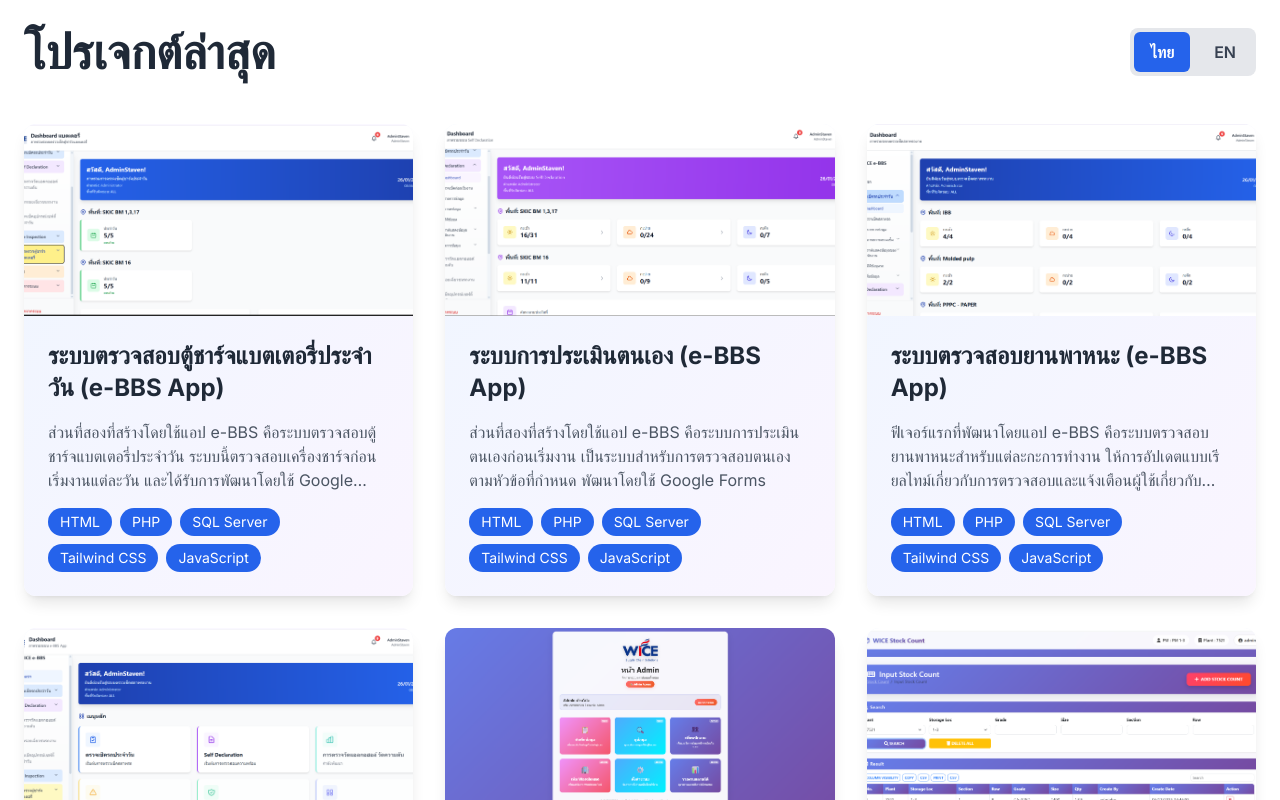
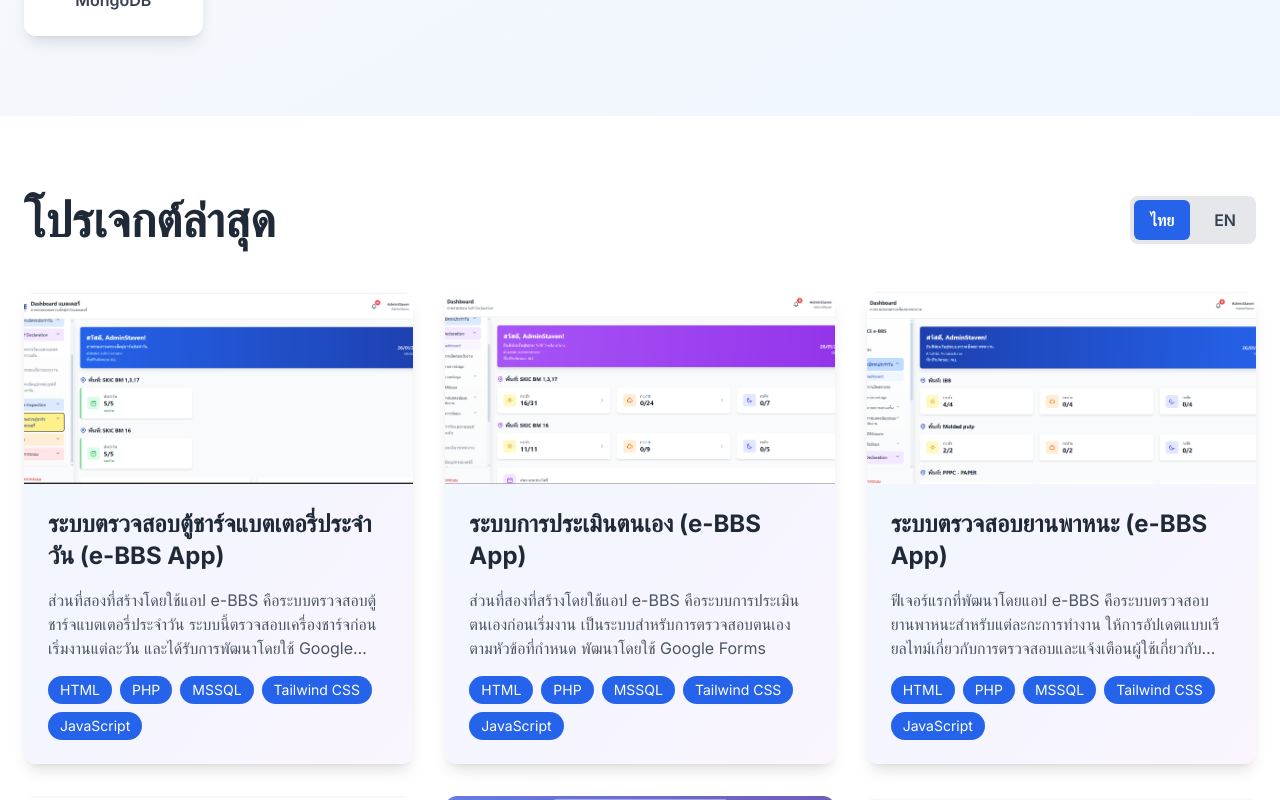
Before and after one commit to nopparut280545/portfolio, a Next.js app: page / in a window 1280 px wide. Shown: the part 2000-2800 px from the top of the page. Built offline with nearby package versions, Linux system fonts and the light colour scheme.

Commit message:
Fix Skills icons and change SQL Server to MSSQL in projects

```diff
--- a/components/Projects.tsx
+++ b/components/Projects.tsx
@@ -80,7 +80,7 @@ const projects: ProjectData[] = [
       th: "ระบบเช็คสต็อกที่ SCGP เป็นการเช็คสินค้าของคลังนำข้อมูลสต๊อกของคลังมา Import เข้าระบบและคีย์ข้อมูลเช็คกับสินค้าในคลัง",
       en: "The stock checking system at SCGP involves checking warehouse inventory, importing warehouse stock data into the system, and then entering the data to check against the actual warehouse stock.",
     },
-    technologies: ["HTML", "PHP", "SQL Server", "CSS"],
+    technologies: ["HTML", "PHP", "MSSQL", "CSS"],
     github: "https://github.com",
     demo: "https://example.com",
     image: "/images/P0_1.png",
@@ -108,7 +108,7 @@ const projects: ProjectData[] = [
       th: "ระบบระบุตำแหน่งสินค้าภายในตู้คอนเทนเนอร์ ถ่ายรูประบุตำแหน่งของสินค้าภายในตู้",
       en: "The container tracking system takes photos to identify the location of goods inside the container.",
     },
-    technologies: ["HTML", "PHP", "SQL Server", "CSS"],
+    technologies: ["HTML", "PHP", "MSSQL", "CSS"],
     github: "https://github.com",
     demo: "https://example.com",
     image: "/images/P0_2.png",
@@ -134,7 +134,7 @@ const projects: ProjectData[] = [
       th: "แอปพลิเคชัน e-BBS ด้านความปลอดภัยเป็นระบบที่ได้รับการปรับปรุงซึ่งรวมข้อมูลที่รวบรวมจาก Google Forms รวมถึงระบบแจ้งเตือนผู้ใช้เกี่ยวกับสถานะข้อมูลผิดปกติ เช่น ข้อมูลการตรวจสอบยานพาหนะและข้อมูลการประเมินตนเองก่อนทำงาน",
       en: "Safety's e-BBS App is an enhanced system that integrates data collected from Google Forms. It includes a system for notifying users of abnormal data statuses, such as vehicle inspection data and pre-work self-assessment data.",
     },
-    technologies: ["HTML", "PHP", "SQL Server", "Tailwind CSS"],
+    technologies: ["HTML", "PHP", "MSSQL", "Tailwind CSS"],
     github: "https://github.com",
     demo: "https://example.com",
     image: "/images/P1.png",
@@ -164,7 +164,7 @@ const projects: ProjectData[] = [
       th: "ฟีเจอร์แรกที่พัฒนาโดยแอป e-BBS คือระบบตรวจสอบยานพาหนะสำหรับแต่ละกะการทำงาน ให้การอัปเดตแบบเรียลไทม์เกี่ยวกับการตรวจสอบและแจ้งเตือนผู้ใช้เกี่ยวกับสถานะยานพาหนะผิดปกติระหว่างการตรวจสอบ",
       en: "The first feature developed by the e-BBS App is a vehicle monitoring system for each work shift, providing real-time updates on checks and notifying users of any abnormal vehicle statuses during inspections.",
     },
-    technologies: ["HTML", "PHP", "SQL Server", "Tailwind CSS", "JavaScript"],
+    technologies: ["HTML", "PHP", "MSSQL", "Tailwind CSS", "JavaScript"],
     github: "https://github.com",
     demo: "https://example.com",
     image: "/images/P1_1.png",
@@ -194,7 +194,7 @@ const projects: ProjectData[] = [
       th: "ส่วนที่สองที่สร้างโดยใช้แอป e-BBS คือระบบการประเมินตนเองก่อนเริ่มงาน เป็นระบบสำหรับการตรวจสอบตนเองตามหัวข้อที่กำหนด พัฒนาโดยใช้ Google Forms",
       en: "The second section, created using the e-BBS App, is the Self Declaration system before starting work. It's a system for self-checking attendance based on specified topics, developed using Google Forms.",
     },
-    technologies: ["HTML", "PHP", "SQL Server", "Tailwind CSS", "JavaScript"],
+    technologies: ["HTML", "PHP", "MSSQL", "Tailwind CSS", "JavaScript"],
     github: "https://github.com",
     demo: "https://example.com",
     image: "/images/P1_2.png",
@@ -224,7 +224,7 @@ const projects: ProjectData[] = [
       th: "ส่วนที่สองที่สร้างโดยใช้แอป e-BBS คือระบบตรวจสอบตู้ชาร์จแบตเตอรี่ประจำวัน ระบบนี้ตรวจสอบเครื่องชาร์จก่อนเริ่มงานแต่ละวัน และได้รับการพัฒนาโดยใช้ Google Forms",
       en: "The second section, created using the e-BBS App, is the daily battery charging station check system. This system checks the chargers before starting work each day and was developed using Google Forms.",
     },
-    technologies: ["HTML", "PHP", "SQL Server", "Tailwind CSS", "JavaScript"],
+    technologies: ["HTML", "PHP", "MSSQL", "Tailwind CSS", "JavaScript"],
     github: "https://github.com",
     demo: "https://example.com",
     image: "/images/P1_3.png",
--- a/components/Skills.tsx
+++ b/components/Skills.tsx
@@ -5,10 +5,14 @@ import {
   FaHtml5,
   FaCss3Alt,
   FaJs,
+  FaDatabase,
 } from "react-icons/fa";
-import { SiNextdotjs, SiTypescript, SiTailwindcss, SiMongodb } from "react-icons/si";
+import { SiNextdotjs, SiTypescript, SiTailwindcss, SiMongodb, SiMysql } from "react-icons/si";
 
 const skills = [
+  { name: "PHP", icon: FaDatabase, color: "text-indigo-600" },
+  { name: "MySQL", icon: SiMysql, color: "text-blue-600" },
+  { name: "MS SQL", icon: FaDatabase, color: "text-red-600" },
   { name: "React", icon: FaReact, color: "text-blue-500" },
   { name: "Next.js", icon: SiNextdotjs, color: "text-gray-800 dark:text-white" },
   { name: "TypeScript", icon: SiTypescript, color: "text-blue-600" },
```
